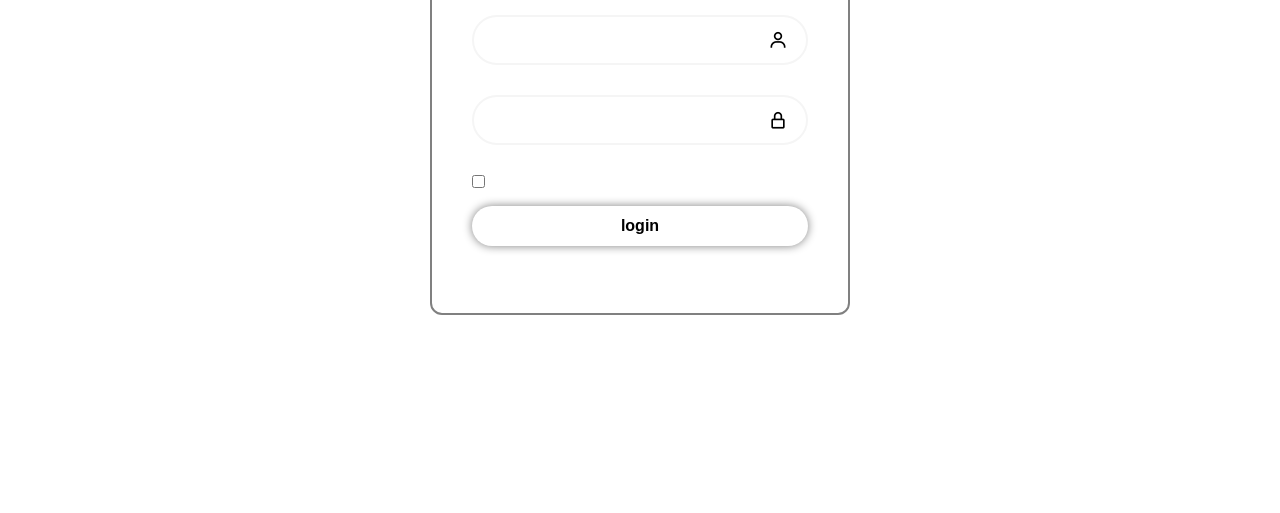
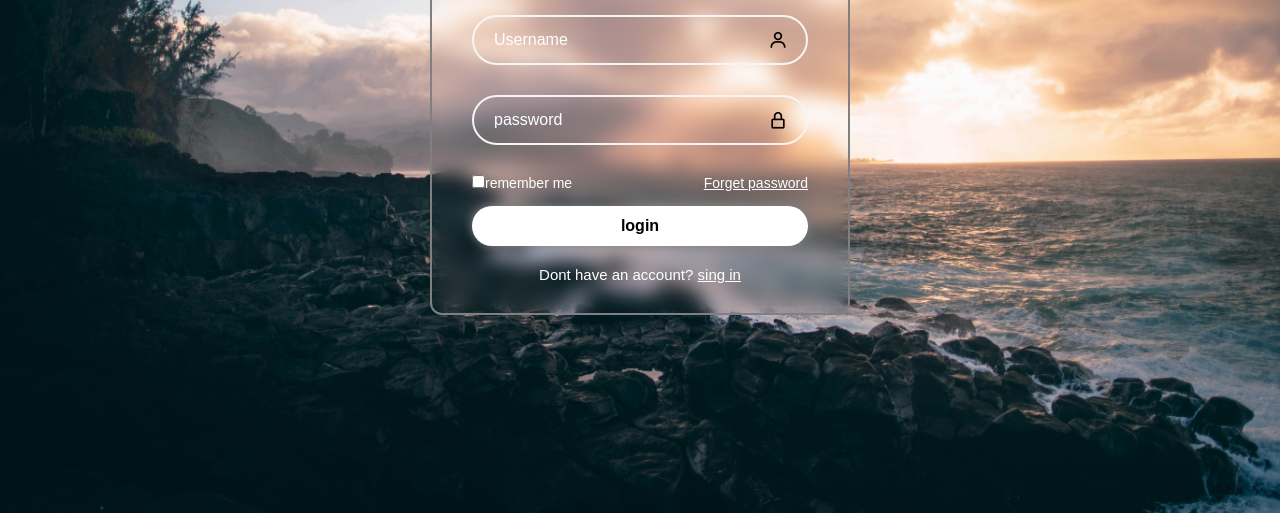
Before and after one commit to Sanjay16-code/Login-page, a plain HTML site: page index.html in a window 1280 px wide. Shown: the part 287-800 px from the top of the page. Drawn offline with nearby package versions, Linux system fonts and the light colour scheme; the site is published under a folder, as on GitHub Pages, so addresses that start at the root find nothing.

Commit message:
Update style.css

```diff
--- a/style.css
+++ b/style.css
@@ -11,7 +11,7 @@ body {
      align-items: center;
      min-height: 100vh;
      background-position: center;
-    background: url(/back.jpg);
+    background: url(back.jpg);
     background-size: cover;
     }
 .log {
```
